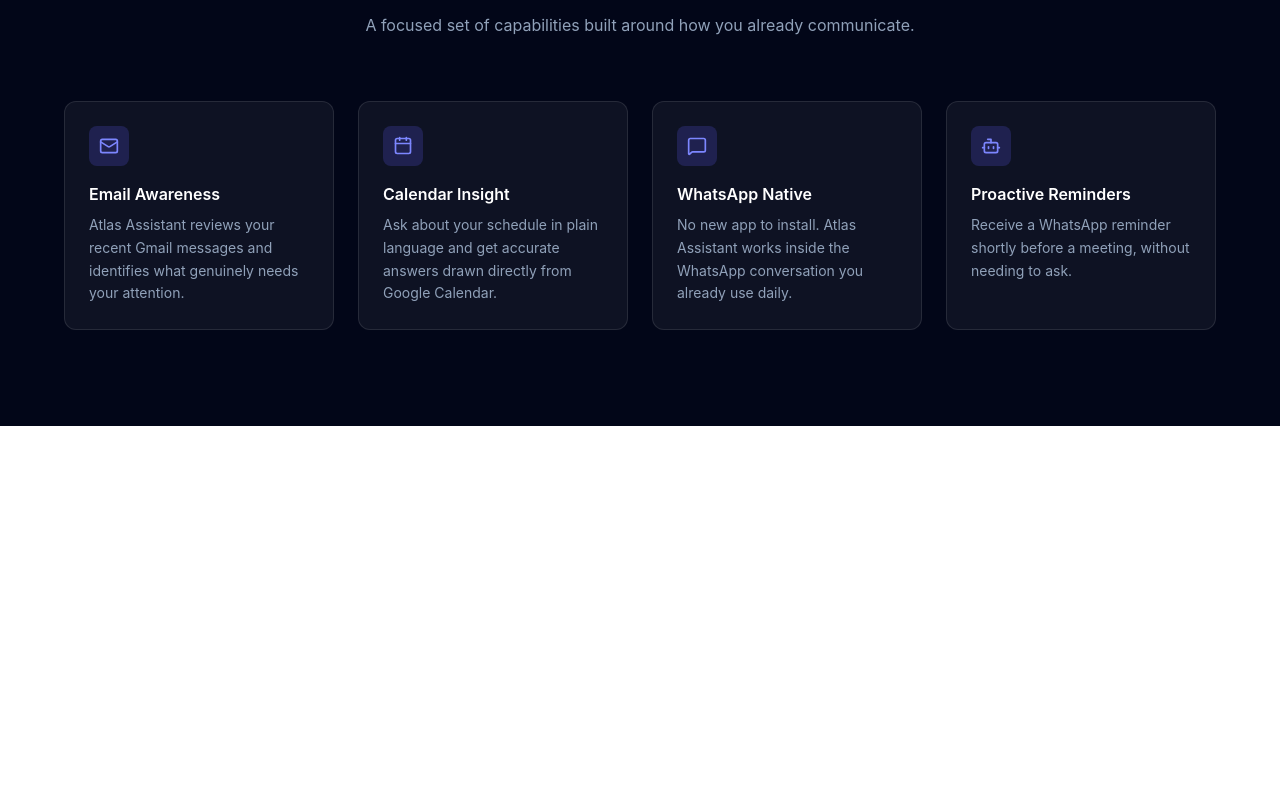
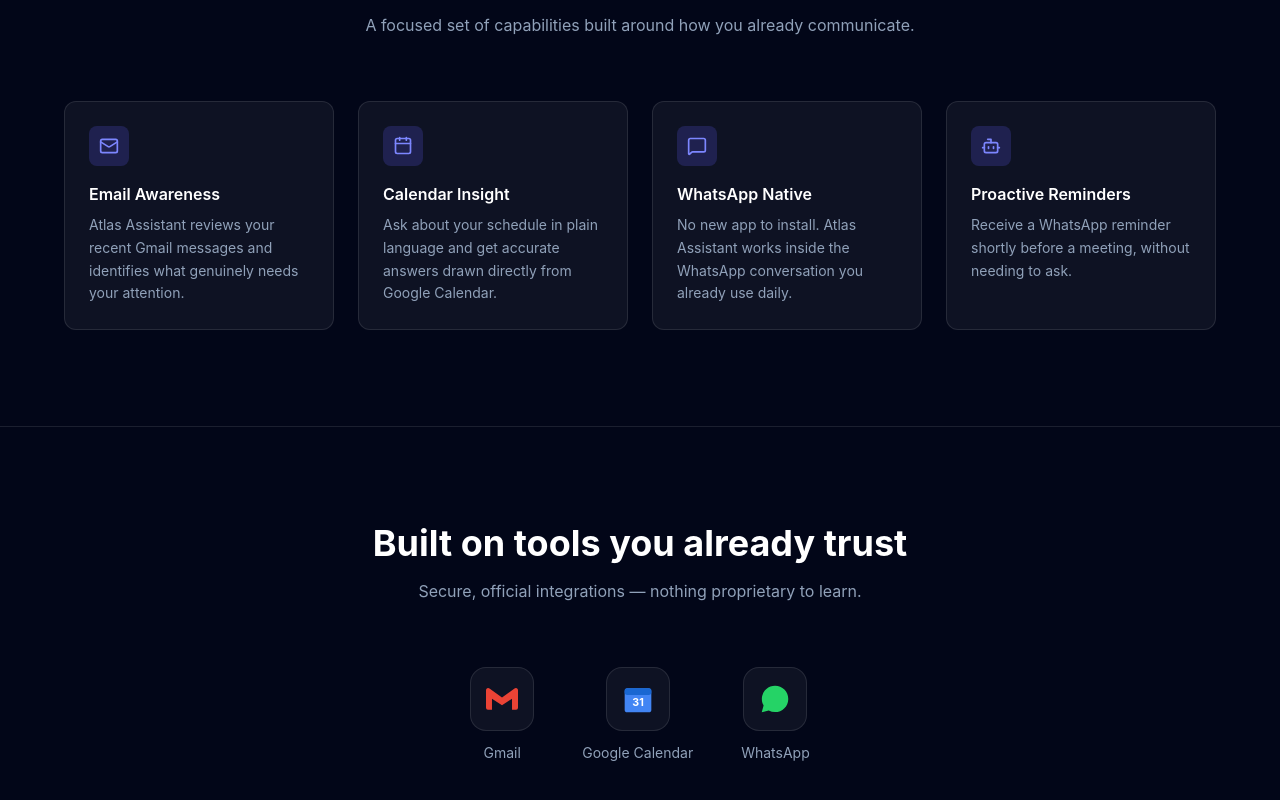
Before and after one commit to Audrey-Okumu/atlas-assistant-web, a React (Vite) app: page / in a window 1280 px wide. Shown: the part 868-1668 px from the top of the page. Before the commit the page ends 1294 px from the top, so only its background shows below. Built offline with nearby package versions, Linux system fonts and the light colour scheme.

Commit message:
Add Integrations section with hand-coded brand SVG icons

```diff
--- a/src/App.tsx
+++ b/src/App.tsx
@@ -1,6 +1,7 @@
 import Navbar from './components/Navbar'
 import Hero from './components/Hero'
 import Features from './components/Features'
+import Integrations from './components/Integrations'
 
 function App() {
   return (
@@ -8,6 +9,7 @@
       <Navbar />
       <Hero />
       <Features />
+      <Integrations />
     </div>
   )
 }
--- /dev/null
+++ b/src/components/Integrations.tsx
@@ -0,0 +1,47 @@
+function Integrations() {
+  return (
+    <section id="integrations" className="py-24 px-6 border-t border-white/10">
+      <div className="max-w-4xl mx-auto text-center">
+        <h2 className="text-3xl md:text-4xl font-bold text-white mb-4">
+          Built on tools you already trust
+        </h2>
+        <p className="text-slate-400 max-w-xl mx-auto mb-16">
+          Secure, official integrations — nothing proprietary to learn.
+        </p>
+
+        <div className="flex flex-wrap items-center justify-center gap-12">
+          <div className="flex flex-col items-center gap-3">
+            <div className="w-16 h-16 bg-white/5 border border-white/10 rounded-2xl flex items-center justify-center">
+              <svg viewBox="0 0 24 24" className="w-8 h-8" fill="none">
+                <path d="M24 5.457v13.086a1.457 1.457 0 0 1-1.457 1.457h-3.033V11.86L12 16.64l-7.51-4.78v8.14H1.457A1.457 1.457 0 0 1 0 18.543V5.457a1.636 1.636 0 0 1 2.625-1.302l9.375 6.7 9.375-6.7A1.636 1.636 0 0 1 24 5.457z" fill="#EA4335"/>
+              </svg>
+            </div>
+            <span className="text-slate-400 text-sm">Gmail</span>
+          </div>
+
+          <div className="flex flex-col items-center gap-3">
+            <div className="w-16 h-16 bg-white/5 border border-white/10 rounded-2xl flex items-center justify-center">
+              <svg viewBox="0 0 24 24" className="w-8 h-8" fill="none">
+                <rect x="2" y="4" width="20" height="18" rx="2" fill="#4285F4"/>
+                <rect x="2" y="4" width="20" height="5" rx="2" fill="#1967D2"/>
+                <text x="12" y="17" textAnchor="middle" fill="white" fontSize="8" fontWeight="bold">31</text>
+              </svg>
+            </div>
+            <span className="text-slate-400 text-sm">Google Calendar</span>
+          </div>
+
+          <div className="flex flex-col items-center gap-3">
+            <div className="w-16 h-16 bg-white/5 border border-white/10 rounded-2xl flex items-center justify-center">
+              <svg viewBox="0 0 24 24" className="w-8 h-8" fill="#25D366">
+                <path d="M12.04 2C6.58 2 2.13 6.45 2.13 11.91c0 1.75.46 3.45 1.32 4.95L2.05 22l5.25-1.38a9.9 9.9 0 0 0 4.74 1.21h.01c5.46 0 9.9-4.45 9.9-9.91 0-2.65-1.03-5.14-2.9-7.01A9.82 9.82 0 0 0 12.04 2z"/>
+              </svg>
+            </div>
+            <span className="text-slate-400 text-sm">WhatsApp</span>
+          </div>
+        </div>
+      </div>
+    </section>
+  )
+}
+
+export default Integrations
```
